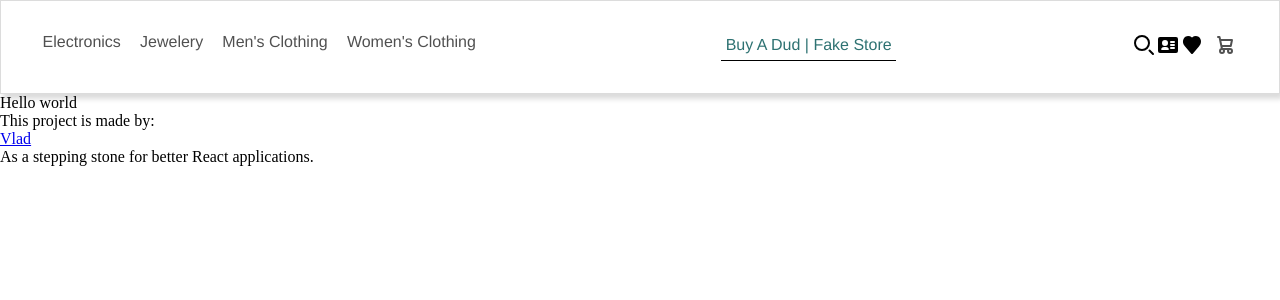
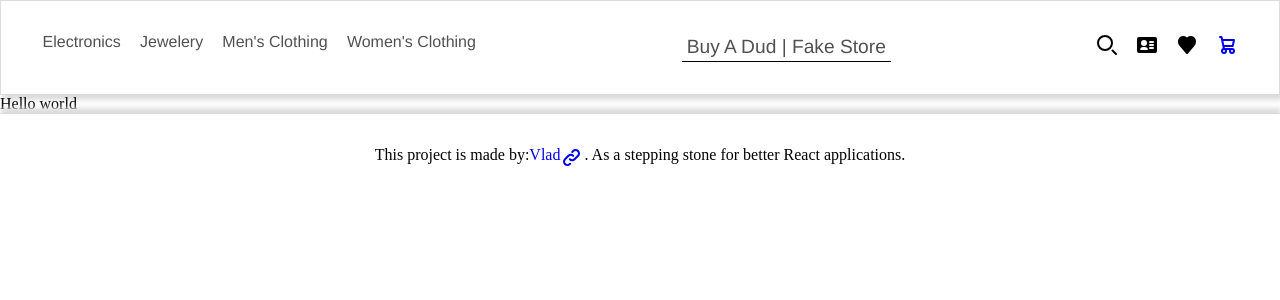
Before and after one commit to Viktotovich/shopping-cart-on-vite, a React (Vite) app: page / in a window 1280 px wide. Shown: the top 300 px of the page. Built offline with nearby package versions, Linux system fonts and the light colour scheme.

Commit message:
Footer and Header styles added, selectors in Header improved as to not conflict with other styles

```diff
--- a/src/App.jsx
+++ b/src/App.jsx
@@ -1,3 +1,5 @@
+import "./styles/global.css";
+
 function App() {
   return (
     <>
--- a/src/components/ErrorPage.jsx
+++ b/src/components/ErrorPage.jsx
@@ -2,9 +2,9 @@ import { Link } from "react-router-dom";
 
 export default function ErrorPage() {
   return (
-    <div>
+    <section>
       <h1>Oops, this page doesn't exist!</h1>
       <Link to="/">You can go back to the home page by clicking here!</Link>
-    </div>
+    </section>
   );
 }
--- a/src/components/Footer.jsx
+++ b/src/components/Footer.jsx
@@ -1,9 +1,17 @@
+import "../styles/footer.css";
+import ExternalLink from "./svg/external-link";
+
 export default function Footer() {
   return (
     <footer>
-      <p>This project is made by:</p>
-      <a href="https://github.com/Viktotovich">Vlad</a>
-      <p>As a stepping stone for better React applications.</p>
+      <p>
+        This project is made by:
+        <a href="https://github.com/Viktotovich">
+          {" "}
+          Vlad <ExternalLink />
+        </a>
+        . As a stepping stone for better React applications.
+      </p>
     </footer>
   );
 }
--- a/src/components/Header.jsx
+++ b/src/components/Header.jsx
@@ -16,7 +16,9 @@ export default function Header() {
         <NavLink to="/mens">Men's Clothing</NavLink>
         <NavLink to="/womens">Women's Clothing</NavLink>
       </div>
-      <NavLink to="/">Buy A Dud | Fake Store</NavLink>
+      <NavLink to="/" id="company-name">
+        Buy A Dud | Fake Store
+      </NavLink>
       <div className="header-icons">
         <SearchIcon />
         <ProfileIcon />
--- /dev/null
+++ b/src/components/svg/external-link.jsx
@@ -0,0 +1,20 @@
+export default function ExternalLink() {
+  return (
+    <svg
+      aria-hidden="true"
+      xmlns="http://www.w3.org/2000/svg"
+      width="24"
+      height="24"
+      fill="none"
+      viewBox="0 0 24 24"
+    >
+      <path
+        stroke="currentColor"
+        strokeLinecap="round"
+        strokeLinejoin="round"
+        strokeWidth="2"
+        d="M13.213 9.787a3.391 3.391 0 0 0-4.795 0l-3.425 3.426a3.39 3.39 0 0 0 4.795 4.794l.321-.304m-.321-4.49a3.39 3.39 0 0 0 4.795 0l3.424-3.426a3.39 3.39 0 0 0-4.794-4.795l-1.028.961"
+      />
+    </svg>
+  );
+}
--- /dev/null
+++ b/src/styles/footer.css
@@ -0,0 +1,16 @@
+footer {
+  padding: 2rem 3rem;
+  border-top: 1px solid gainsboro;
+  box-shadow: 1px -5px 5px gainsboro;
+  max-height: 100px;
+}
+
+footer p {
+  display: flex;
+  justify-content: center;
+}
+
+footer p a {
+  text-decoration: none;
+  display: flex;
+}
--- /dev/null
+++ b/src/styles/global.css
@@ -0,0 +1,9 @@
+#root {
+  min-height: 100vh;
+  display: flex;
+  flex-direction: column;
+}
+
+section {
+  flex: 1;
+}
--- a/src/styles/header.css
+++ b/src/styles/header.css
@@ -11,7 +11,8 @@ nav {
   box-shadow: 3px 5px 5px gainsboro;
 }
 
-nav a {
+.categories-header > a,
+#company-name {
   text-decoration: none;
   font-family: "Franklin Gothic Medium", "Arial Narrow", Arial, sans-serif;
   color: rgba(0, 0, 0, 0.686);
@@ -36,3 +37,15 @@ nav svg:hover {
   transform: scale(1.2);
   transition: transform 0.2s;
 }
+
+#company-name {
+  font-size: 1.2rem;
+}
+
+nav svg {
+  margin: 0 0.5rem;
+}
+
+/*
+ Add mobile styles too
+*/
```
